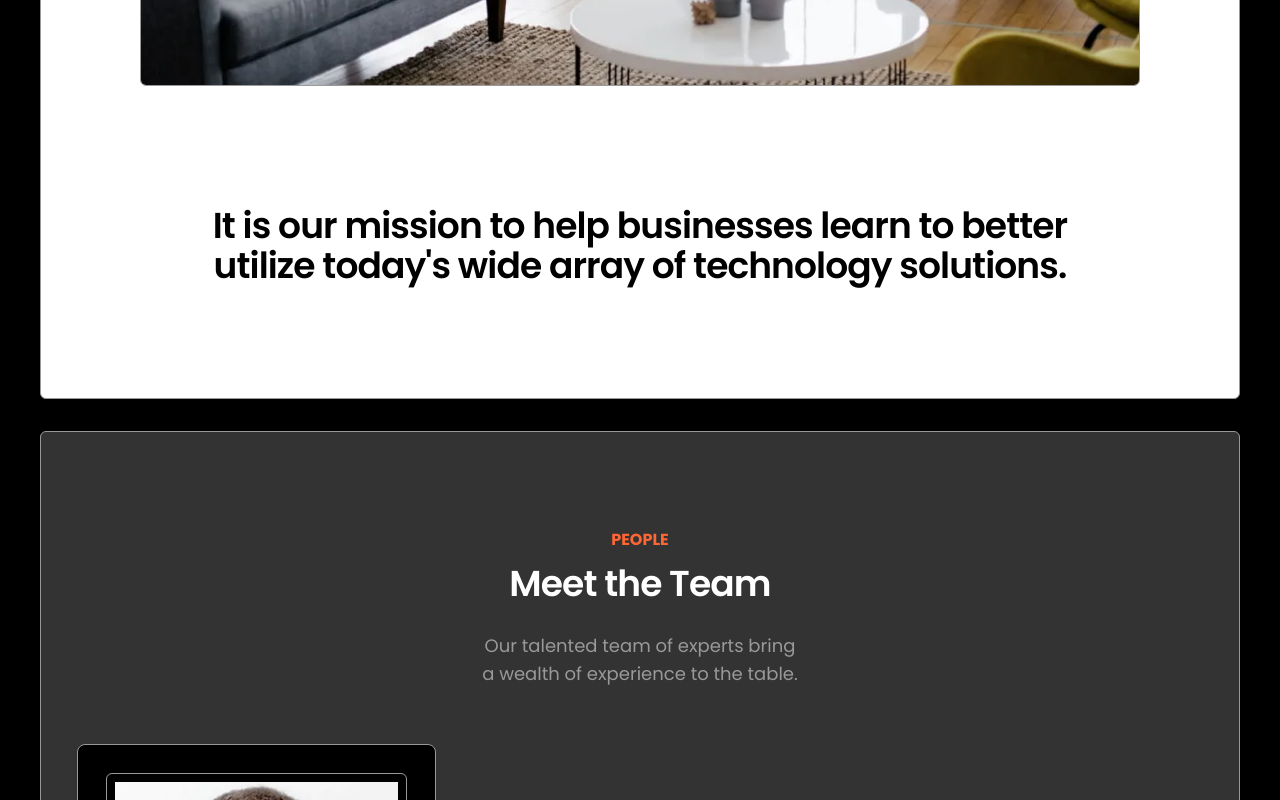
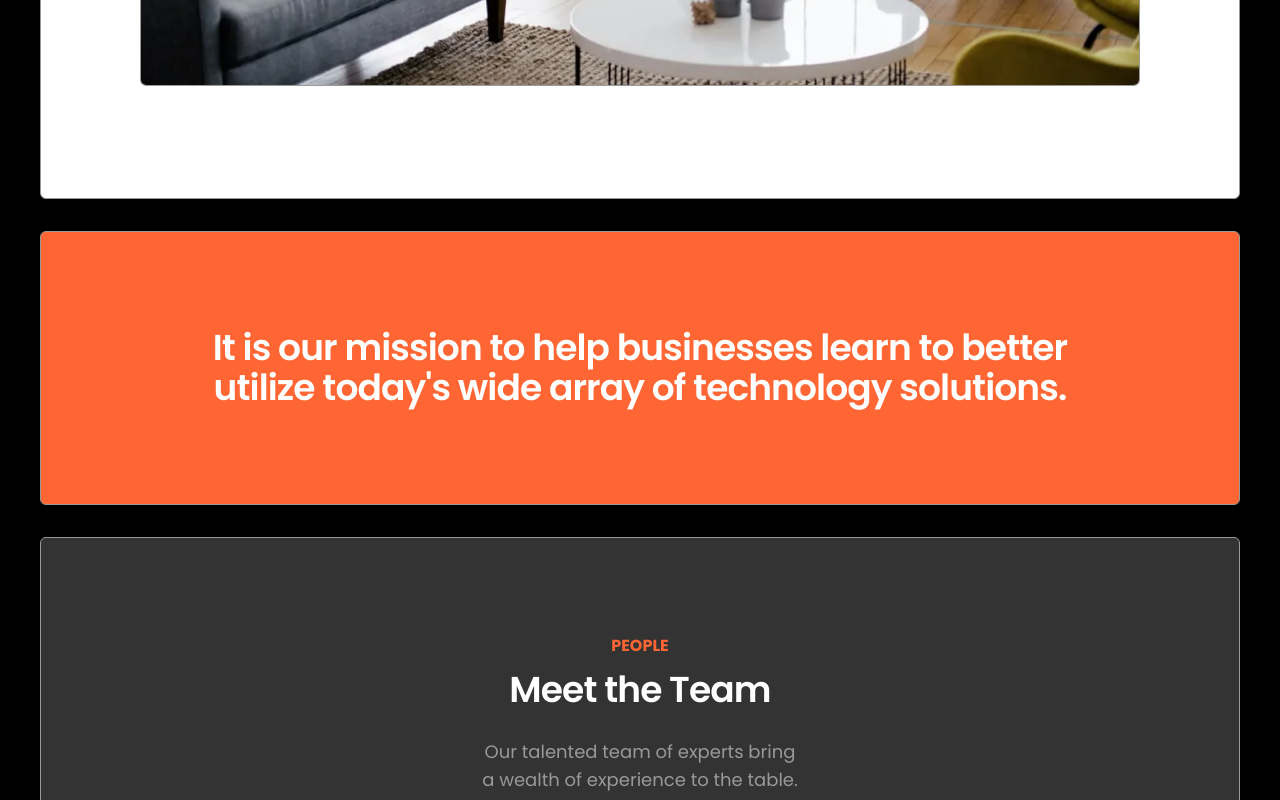
Before and after one commit to VirtualizedIT/reweb-app, a Next.js app: page /company in a window 1280 px wide. Shown: the part 1280-2080 px from the top of the page. Built offline with nearby package versions, Linux system fonts and the light colour scheme.

Commit message:
Fix Accent Area in Section 3

```diff
--- a/src/components/section-3.tsx
+++ b/src/components/section-3.tsx
@@ -57,8 +57,10 @@ export function Section3() {
             <p className="text-lg text-balance text-background" />
           </div>
         </div>
+      </section>
+      <section className="container flex flex-col items-center gap-6 py-24 sm:gap-7 mb-8 border border-border rounded-md bg-accent">
         <div>
-          <h2 className="font-heading text-3xl font-semibold tracking-tight sm:text-4xl text-balance text-center pt-20 text-background">
+          <h2 className="font-heading text-3xl font-semibold tracking-tight sm:text-4xl text-balance text-center text-foreground">
             It is our mission to help businesses learn to better utilize today&apos;s wide array of
             technology solutions.
           </h2>
```
